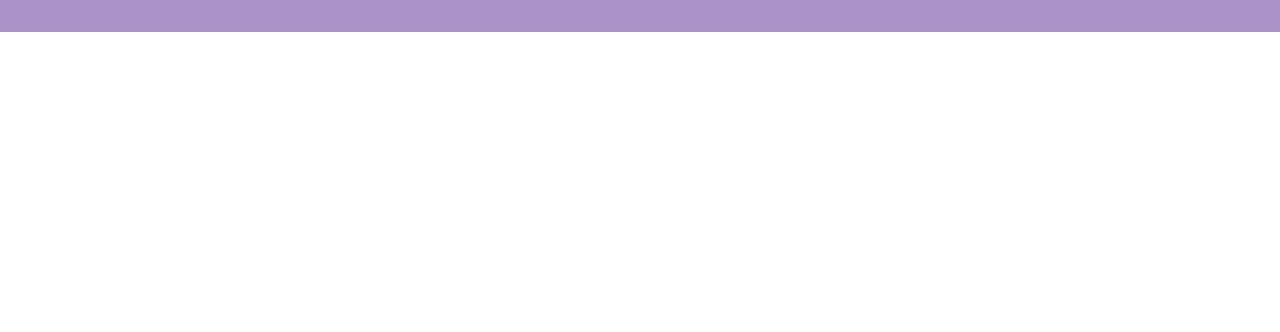
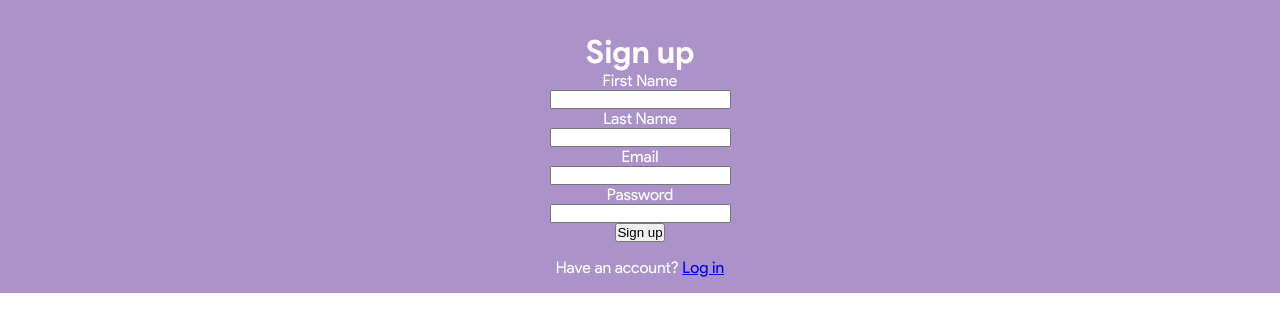
Before and after one commit to saraiee17/Felicity, a React (Create React App) app: page /signup in a window 1280 px wide. Shown: the top 332 px of the page. Built offline with nearby package versions, Linux system fonts and the light colour scheme.

Commit message:
basic html format for pages

```diff
--- a/src/components/Login/Login.js
+++ b/src/components/Login/Login.js
@@ -5,6 +5,28 @@ import {Link} from 'react-router-dom';
 function Login(){
     return(
         <div className='login'>
+            <form className="login__form" >
+                <h1 className="login__title">Log in</h1>
+
+
+                <label htmlFor='Email' >Email</label>
+                <input type="text" name="email" label="email" />
+
+
+
+                <label htmlFor='password' >Password</label>
+                <input type="password" name="password" label="Password" />
+
+
+                <button className="login__button">
+                    Log in
+                </button>
+
+                {/* {error && <div className="login__message">Failed to login</div>} */}
+            </form>
+            <p>
+                Need an account? <Link to="/signup">Sign up</Link>
+            </p>
 
         </div>
     )
--- a/src/components/Login/Login.scss
+++ b/src/components/Login/Login.scss
@@ -1,4 +1,7 @@
 .login{
+    display: flex;
+    flex-direction: column;
+    align-items: center;
     &__form{
     display: flex;
     flex-direction: column;
--- a/src/components/SignUp/SignUp.js
+++ b/src/components/SignUp/SignUp.js
@@ -4,6 +4,26 @@ import {Link} from 'react-router-dom';
 function SignUp(){
     return(
         <div className='signup'>
+             <form className="signup" >
+                <h1 className="signup__title">Sign up</h1>
+
+                <label htmlFor='first_name' >First Name</label>
+                <input type="text" name="first_name" label="First name" />
+                <label htmlFor='last_name' >Last Name</label>
+                <input type="text" name="last_name" label="Last name" />
+                <label htmlFor='email' >Email</label>
+                <input type="text" name="email" label="Email" />
+                <label htmlFor='password' >Password</label>
+                <input type="password" name="password" label="Password" />
+
+                <button className="signup__button">Sign up</button>
+
+                {/* {success && <div className="signup__message">Signed up!</div>}
+                {error && <div className="signup__message">{error}</div>} */}
+            </form>
+            <p>
+                Have an account? <Link to="/login">Log in</Link>
+            </p>
 
         </div>
     )
```
